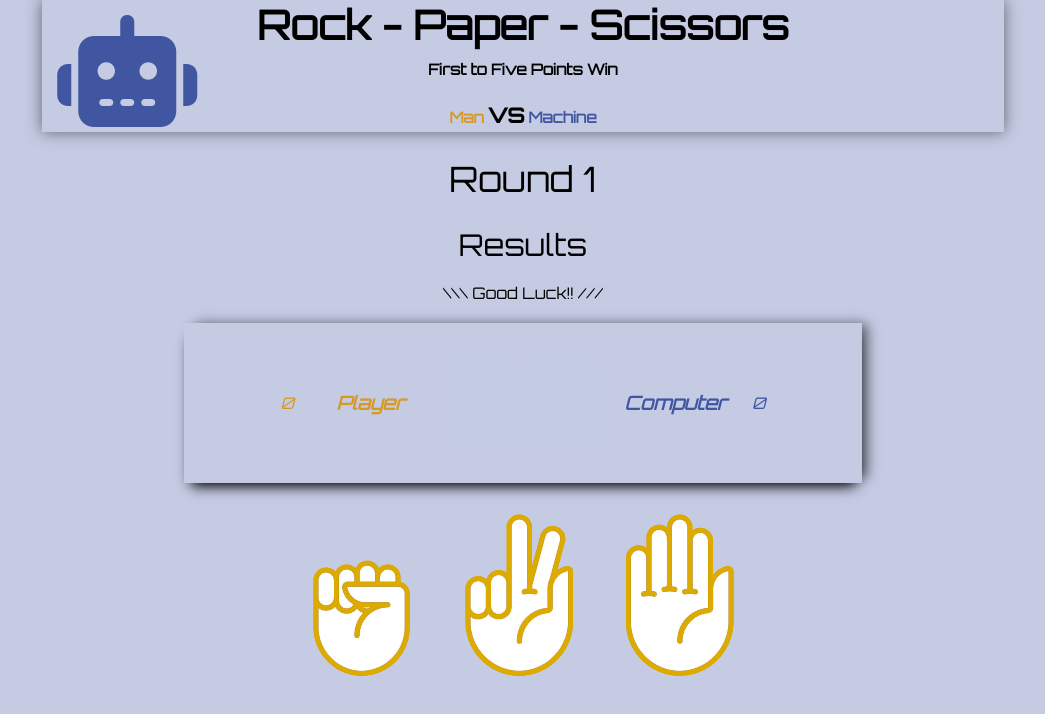
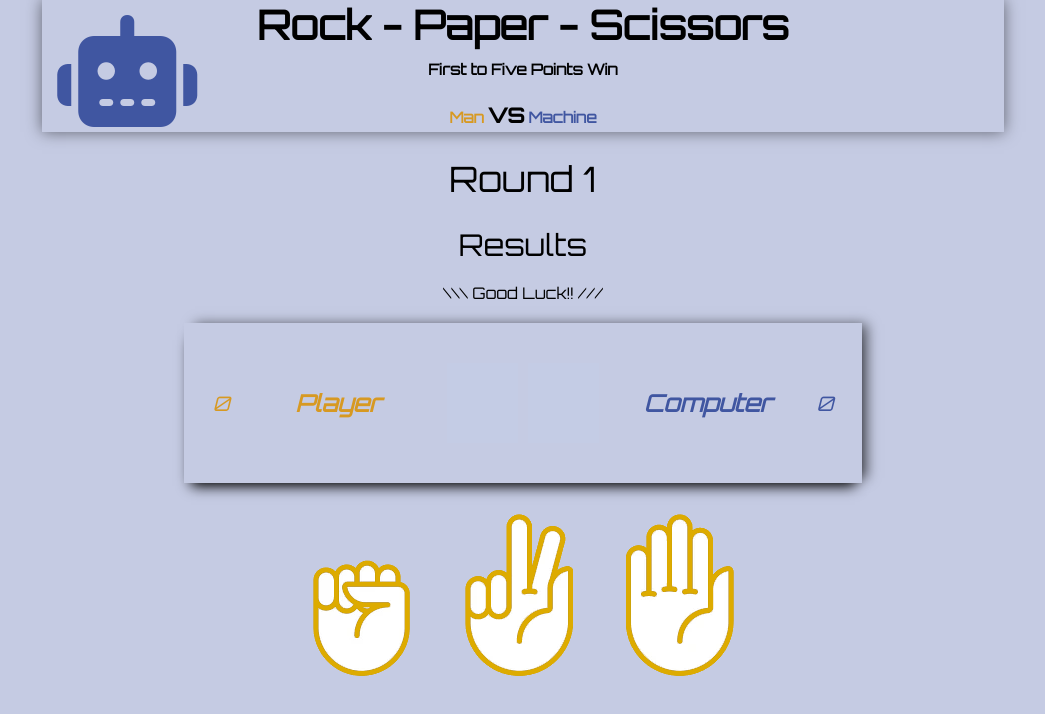
Before and after one commit to BananaBJones/Rock-Paper-Scissors, a plain HTML site: page index.html in a window 1280 px wide. Shown: the whole page, without its empty margins (117-1162 px from the left). Drawn offline with Linux system fonts and the light colour scheme.

Commit message:
Finished

```diff
--- a/js-file.js
+++ b/js-file.js
@@ -70,7 +70,7 @@ function winnerMessage(result) {
 
 }
 function playRound(buttonChoice) {
-        let playerChoice = buttonChoice // prompt('Rock Paper or Scissors?');
+        let playerChoice = buttonChoice;
 
         let computerChoice = computerPlay();
 
--- a/style.css
+++ b/style.css
@@ -94,6 +94,7 @@ h1 {
 
 #container {
     border: soild black 2px;
+    font-size: 20px;
     /* background-color: #4056A1; */
     /* box-shadow: 0 0 15px rgba(0, 0, 0, 0.514); */
     -webkit-box-shadow: 0px 10px 13px -7px #000000, 8px -2px 12px -3px rgba(0,0,0,0.57);
@@ -118,7 +119,7 @@ h1 {
     justify-content: space-between;
     /* border: solid black 2px; */
     /* background-color: #4056A1; */
-    width: 35%;
+    width: 45%;
     height: 160px;
 }
 
@@ -136,7 +137,7 @@ h1 {
     justify-content: space-between;
     /* background-color: #D79922; */
     /* border: solid black 2px; */
-    width: 35%;
+    width: 45%;
     height: 160px;
 }
 
```
